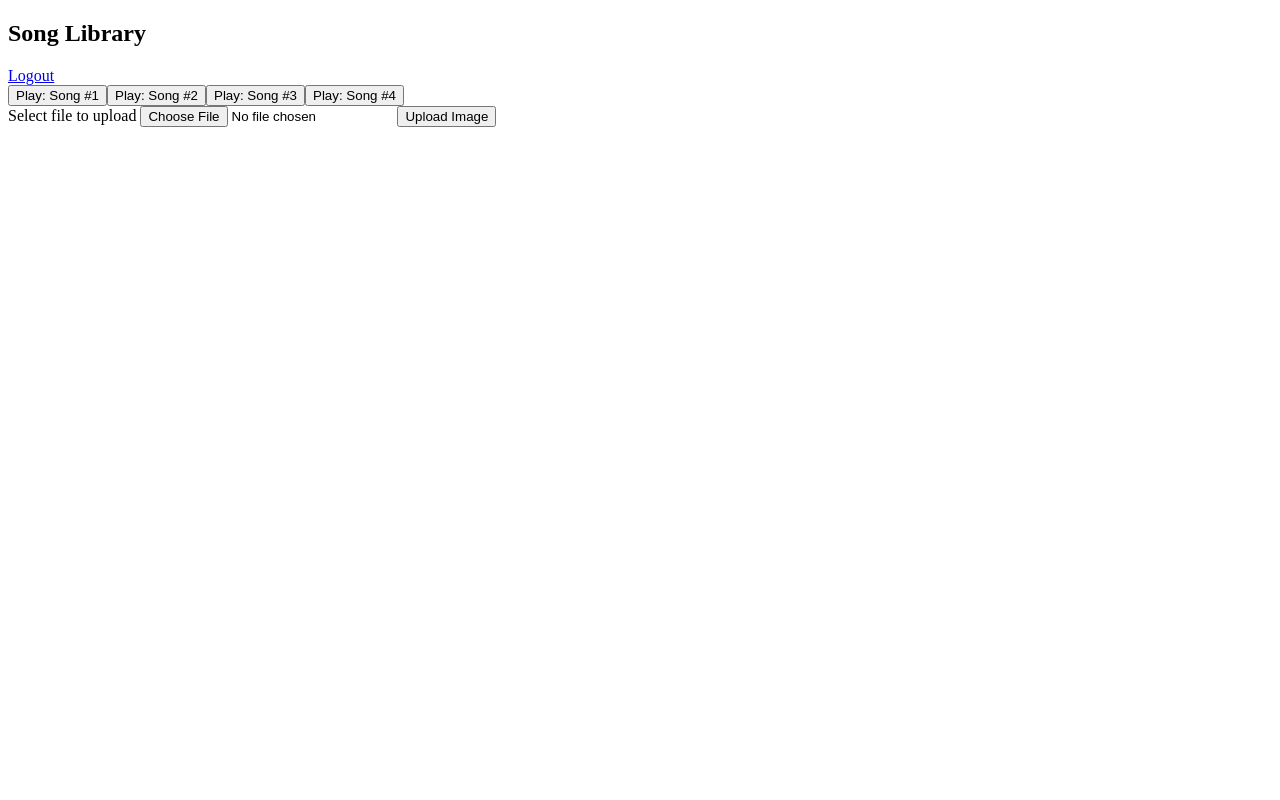
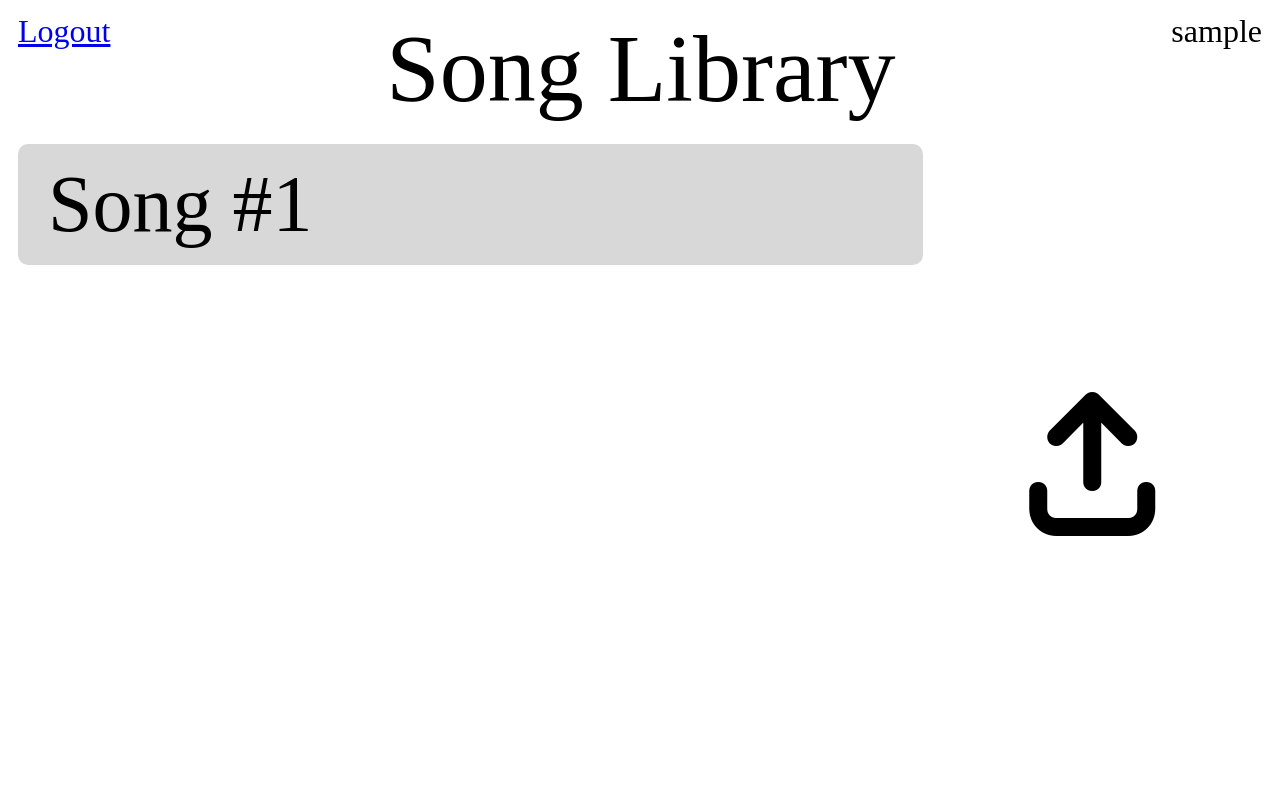
Before and after one commit to sophistryy/1P13-Project-3, a Flask app: template templates/library.html in a window 1280 px wide. Run offline with Flask 3, Linux system fonts and the light colour scheme; the template is opened without the code that fills it: values that come from a table or form of the project are taken from there, others are empty; a user stored in the database is signed in; tables that the repository leaves empty hold one stand-in row (values such as "Sample post").

Commit message:
website update
- linking pages
- styling of library and register

```diff
--- a/app.py
+++ b/app.py
@@ -31,18 +31,37 @@ bcrypt.init_app(app)
 @app.route("/")
 def base():
     if current_user.is_authenticated:
-        return render_template("library.html")
+        return redirect("/library")
 
     return render_template("index.html")
 
-@app.route("/display")
-def disaplay():
+@app.route("/display/<int:song_id>")
+def display(song_id):
+    song = SavedMusic.query.filter_by(id=song_id).first()
+
+    if song is None:
+        return redirect("/")
 
     return render_template("display.html")
 
 @app.route("/library")
 def library():
-    return render_template("library.html")
+    songs = SavedMusic.query.filter_by(user_id=current_user.id).all()
+    parsed_songs = {}
+
+    for song in songs:
+        parsed_songs[song.id] = json.loads(song.data)
+
+    return render_template("library.html", songs=parsed_songs)
+
+@app.route("/get_song/<int:song_id>")
+def get_song(song_id):
+    song = SavedMusic.query.filter_by(id=song_id).first()
+
+    if song is None:
+        return {}
+
+    return song.data
 
 @app.route("/get_json", methods=["POST"])
 def get_json():
--- a/chord_reader/chord_reader.py
+++ b/chord_reader/chord_reader.py
@@ -1,7 +1,6 @@
 import cv2 as cv
 from PIL import Image
 import pytesseract
-import time
 import csv
 
 img = "chord_reader\\HC_Chords.png"
--- a/static/library.css
+++ b/static/library.css
@@ -0,0 +1,57 @@
+/* div {
+    border: 1px solid black;
+} */
+
+body {
+    padding: 5px 10px;
+}
+.header-container {
+    font-size: 2em;
+    display: flex;
+    justify-content: space-between;
+    margin-bottom: 20px;
+}
+
+.header-container span {
+    font-size: 3em;
+}
+
+.main-container {
+    display: flex;
+}
+
+#songs-container {
+    font-size: 5em;
+    width: 80%;
+    height: 80vh;
+    overflow: auto;
+}
+
+.song {
+    padding: 15px 30px;
+    margin-bottom: 10px;
+    border-radius: 10px;
+    background-color: rgb(216, 216, 216);
+}
+
+.song a {
+    text-decoration: none;
+    color: black;
+}
+
+#upload-container {
+    font-size: 3em;
+    display: flex;
+    width: 30%;
+    align-items: center;
+    justify-content: center;
+}
+
+#image-input {
+    display: none;
+}
+
+#upload-button {
+    font-size: 3em;
+    cursor: pointer;
+}
--- a/static/library.js
+++ b/static/library.js
@@ -1,39 +1,5 @@
-const song_list = [
-    "Song #1",
-    "Song #2",
-    "Song #3",
-    "Song #4",
-];
-
-function libary_list(songs) {
-    // Get the container element where the buttons will be added
-    const container = document.getElementById("buttonsContainer");
-
-    // Loop through the songs array and create a button for each song
-    for (let i = 0; i < songs.length; i++) {
-        const song = songs[i];
-        let x = 30;
-
-        // Create a new button
-        const newButton = document.createElement("button");
-
-        // Set the button's text
-        newButton.textContent = `Play: ${song}`;
-
-        // Add an event listener to each button (you can customize the behavior)
-        newButton.onclick = function () {
-            alert(`Now playing: ${song}`);
-        };
-
-        // Append the new button to the container
-        container.appendChild(newButton);
-    }
-}
-
-libary_list(song_list)
-
 const upload = async() => {
-    let input = document.querySelector('#imageInput');
+    let input = document.querySelector('#image-input');
 
     let data = new FormData()
     data.append('image', input.files[0])
@@ -51,4 +17,4 @@ const upload = async() => {
     }
 };
 
-document.querySelector("#uploadButton").addEventListener('click',upload)
+document.querySelector("#image-input").addEventListener('change',upload)
--- a/templates/display.html
+++ b/templates/display.html
@@ -25,7 +25,5 @@
     <button id="backBtn" disabled=true onclick="rewind()">Back</button>
     <button id="forwardBtn" disabled=true onclick="forward()">Forward</button>
 
-    <a href="/display">Exit</a>
-
     <script src="../static/display.js"></script>
 {% endblock %}
--- a/templates/library.html
+++ b/templates/library.html
@@ -3,21 +3,29 @@
 {% block title %}Song Library{% endblock %}
 
 {% block head %}
-<link rel="stylesheet" href="../static/library.css">
+    <link rel="stylesheet" href="../static/library.css">
+    <link rel="stylesheet" href="https://cdnjs.cloudflare.com/ajax/libs/font-awesome/6.7.2/css/all.min.css">
 {% endblock %}
 
 {% block content %}
-    <!-- Title of the Page -->
-    <h2 class="title">Song Library</h2>
-
-    <div id="logout-container"><a href="/logout">Logout</a></div>
-
-    <!-- Container to hold dynamically created buttons -->
-    <div id="buttonsContainer"></div>
-
-    <label>Select file to upload</label>
-    <input type="file" id="imageInput">
-    <button type="submit" id="uploadButton">Upload Image</button>
+    <div class="header-container">
+        <a href="/logout">Logout</a>
+        <span>Song Library</span>
+        <a>{{ current_user.username }}</a>
+    </div>
+    <div class="main-container">
+        <div id="songs-container">
+            {% for song in songs %}
+                <div class="song">
+                    <a href="/display/{{ song }}">Song #{{ loop.index }}</a>
+                </div>
+            {% endfor %}
+        </div>
+        <div id="upload-container">
+            <input name="image-input" type="file" id="image-input">
+            <label for="image-input" class="fa fa-arrow-up-from-bracket" type="submit" id="upload-button"></label>
+        </div>
+    </div>
 
     <script src="../static/library.js"></script>
 {% endblock %}
```
Also changed, not shown: static/display.js (+9 -1 lines), static/display1.css (added, +77 -0 lines), static/index.css (+34 -1 lines), static/song.js (added, +58 -0 lines), templates/display1.html (added, +37 -0 lines), templates/login.html (+16 -6 lines), chord_reader/test2.png (added).
